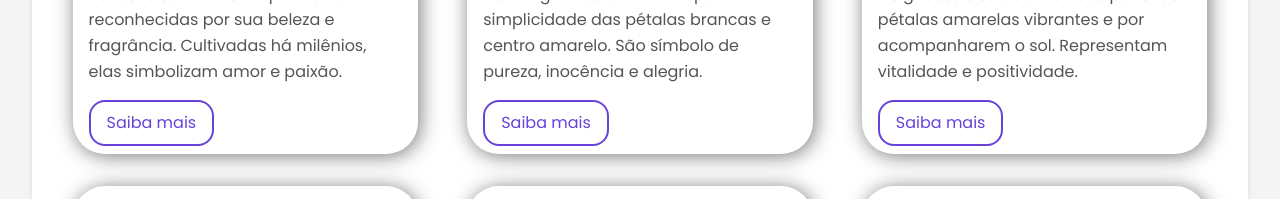
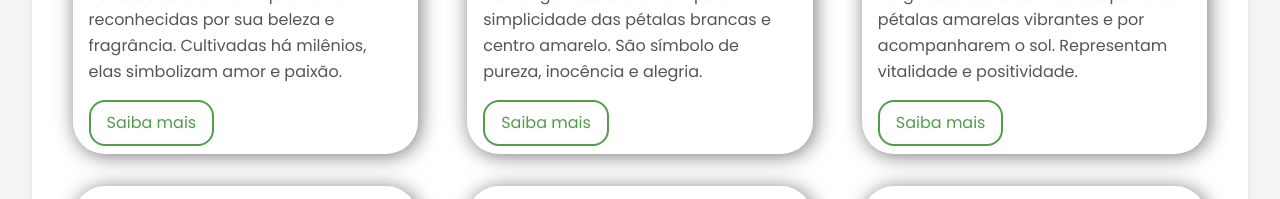
Before and after one commit to F3rnando897/EdinaJardins, a plain HTML site: page exposicao.html in a window 1280 px wide. Shown: the part 674-873 px from the top of the page. Drawn offline with Linux system fonts and the light colour scheme.

Commit message:
Alteração na exposição

```diff
--- a/css/exposicao.css
+++ b/css/exposicao.css
@@ -53,8 +53,8 @@
 
     display: inline-block;
     text-decoration: none;
-    color: #6842db;
-    border: 2px solid #6842db;
+    color: var(--cor-primaria);
+    border: 2px solid var(--cor-primaria);
     border-radius: 1em;
     transition: transform 0.3s ease, box-shadow 0.3s ease;
   }
```
